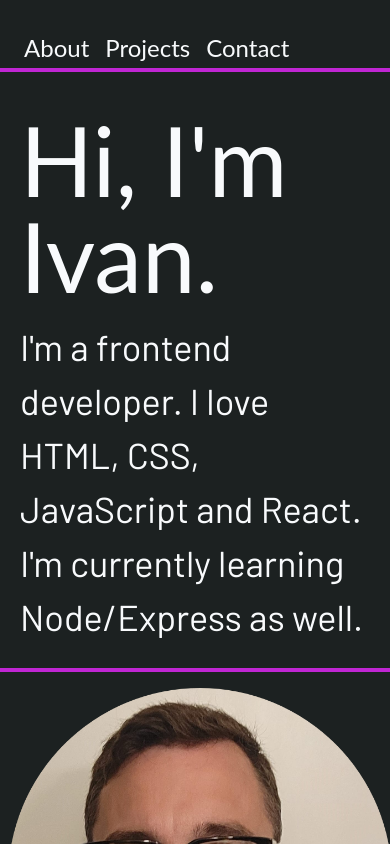
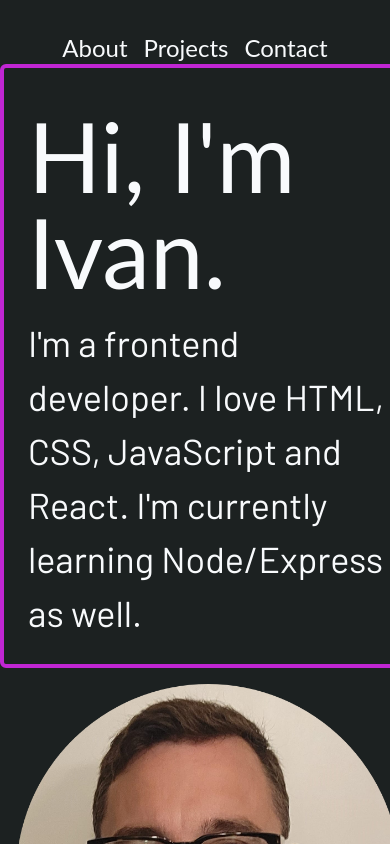
Before and after one commit to rvbv89/portfolio-22, a React (Create React App) app: page / in a window 390 px wide. Shown: the top 844 px of the page. Built offline with nearby package versions, Linux system fonts and the light colour scheme.

Commit message:
removed unused components

```diff
--- a/src/App.jsx
+++ b/src/App.jsx
@@ -18,7 +18,7 @@ function App() {
     scrollRef.current.scrollIntoView({ behavior: "smooth" });
 
   return (
-    <div className="box-border bg-customDark max-w-fit -mx-2 md:mx-0">
+    <div className="box-border bg-customDark max-w-fit md:mx-0">
       <div className="box-border container flex flex-col mx-auto min-h-screen overflow-x-hidden bg-customDark">
         <Navbar
           aboutRef={aboutRef}
--- a/src/MainCard.jsx
+++ b/src/MainCard.jsx
@@ -19,9 +19,9 @@ export const MainCard = ({ projectRef }) => {
   return (
     <div
       ref={projectRef}
-      className="box-border max-w-fit md:max-w-full flex flex-col lg:flex-row items-center min-h-screen text-slate-50"
+      className="box-border mx-auto max-w-fit md:max-w-full flex flex-col lg:flex-row items-center min-h-screen text-slate-50"
     >
-      <div className="flex-auto basis-1/2 p-6 md:m-8 border border-solid border-fuchsia-600 border-4 rounded-md">
+      <div className="flex-auto md:basis-1/2 p-6 md:m-8 border border-solid border-fuchsia-600 border-4 rounded-md">
         <h1 className="text-8xl md:m-8 py-4 font-display">
           Hi, I'm <span>Ivan.</span>
         </h1>
--- a/src/Navbar.jsx
+++ b/src/Navbar.jsx
@@ -3,9 +3,9 @@ import { motion } from "framer-motion";
 
 export const Navbar = ({ projectRef, aboutRef, contactRef, sectionView }) => {
   return (
-    <nav className="bg-customDark max-w-fit text-slate-50">
+    <nav className="bg-customDark text-slate-50">
       <div className="container flex flex-row mx-auto pt-8 px-8">
-        <div className="my-4 border-t-4 border-teal-500"></div>
+        <div className="hidden md:inline my-4 w-full sm:border-t-4 border-teal-500"></div>
         <ul className="flex flex-row-reverse mx-auto md:mx-10 gap-x-4 md:gap-x-12 text-2xl">
           <motion.div
             className="cursor-pointer"
--- a/src/ProjectsPage.jsx
+++ b/src/ProjectsPage.jsx
@@ -55,10 +55,10 @@ export const ProjectsPage = ({projectRef}) => {
           component library for the mark-up.
         </p>
       </div>
-      <div>
+      {/* <div>
         <h2>Bird Watcher</h2>
         <p className="project-dsc"></p>
-      </div>
+      </div> */}
     </div>
   );
 };
```
